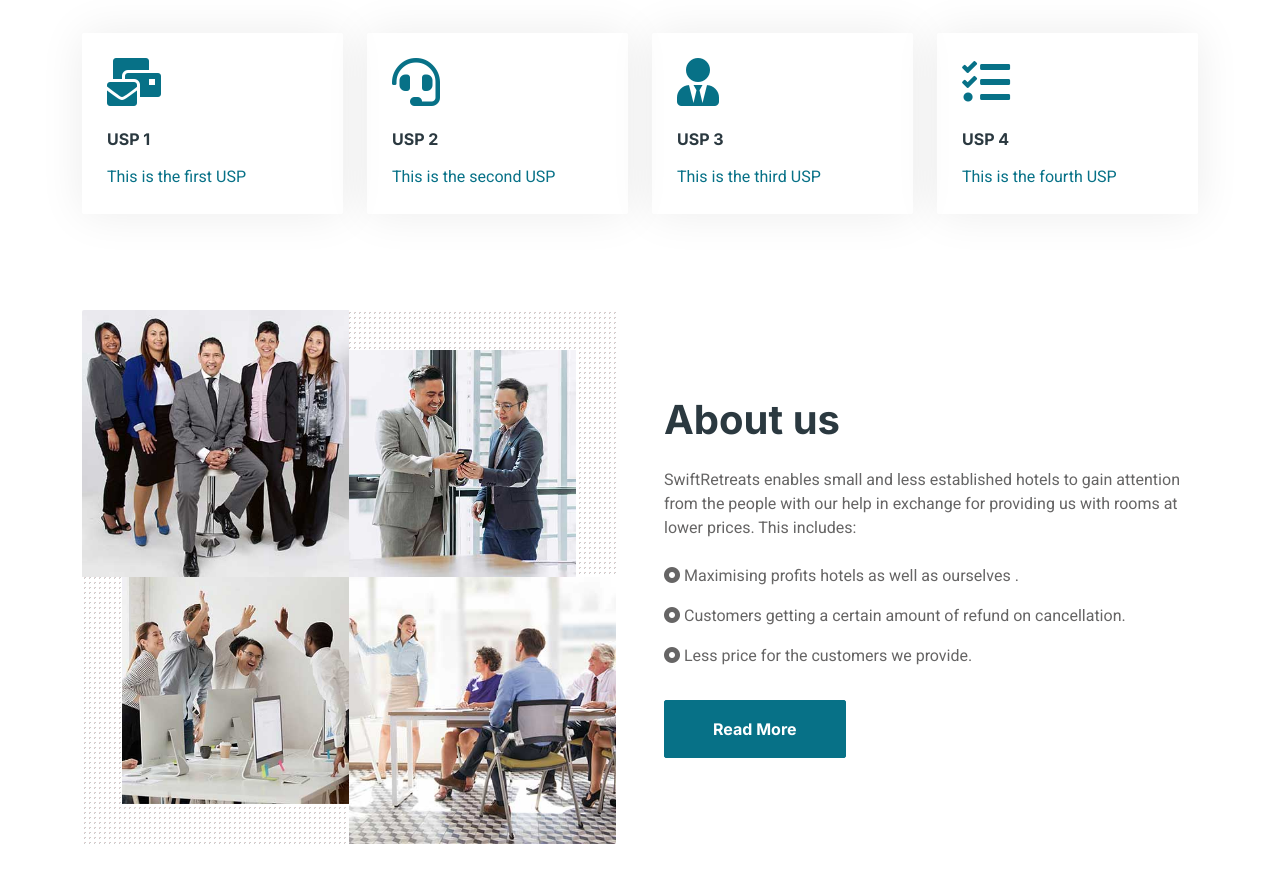
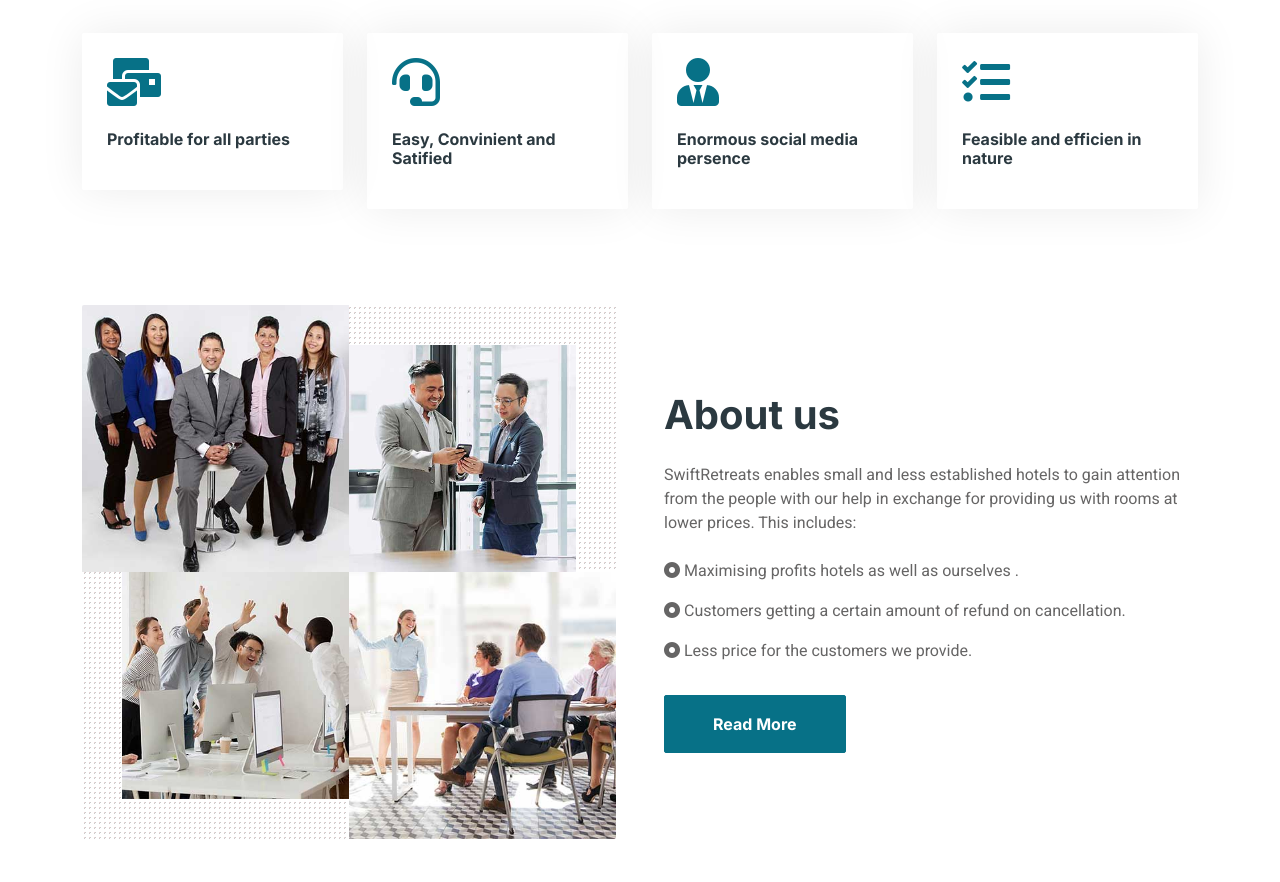
Before and after one commit to RyanBhatla/SwiftRetreats, a plain HTML site: page index.html in a window 1280 px wide. Shown: the part 1060-1942 px from the top of the page. Drawn offline with nearby package versions, Linux system fonts and the light colour scheme.

Commit message:
Update index.html

```diff
--- a/index.html
+++ b/index.html
@@ -212,29 +212,25 @@
             <div class="col-lg-3 col-sm-6 wow fadeInUp" data-wow-delay="0.1s">
               <a class="cat-item rounded p-4" href="">
                 <i class="fa fa-3x fa-mail-bulk text-primary mb-4"></i>
-                <h6 class="mb-3">USP 1</h6>
-                <p class="mb-0">This is the first USP</p>
+                <h6 class="mb-3">Profitable for all parties</h6>
               </a>
             </div>
             <div class="col-lg-3 col-sm-6 wow fadeInUp" data-wow-delay="0.3s">
               <a class="cat-item rounded p-4" href="">
                 <i class="fa fa-3x fa-headset text-primary mb-4"></i>
-                <h6 class="mb-3">USP 2</h6>
-                <p class="mb-0">This is the second USP</p>
+                <h6 class="mb-3">Easy, Convinient and Satified</h6>
               </a>
             </div>
             <div class="col-lg-3 col-sm-6 wow fadeInUp" data-wow-delay="0.5s">
               <a class="cat-item rounded p-4" href="">
                 <i class="fa fa-3x fa-user-tie text-primary mb-4"></i>
-                <h6 class="mb-3">USP 3</h6>
-                <p class="mb-0">This is the third USP</p>
+                <h6 class="mb-3">Enormous social media persence</h6>
               </a>
             </div>
             <div class="col-lg-3 col-sm-6 wow fadeInUp" data-wow-delay="0.7s">
               <a class="cat-item rounded p-4" href="">
                 <i class="fa fa-3x fa-tasks text-primary mb-4"></i>
-                <h6 class="mb-3">USP 4</h6>
-                <p class="mb-0">This is the fourth USP</p>
+                <h6 class="mb-3">Feasible and efficien in nature</h6>
               </a>
             </div>
           </div>
```
